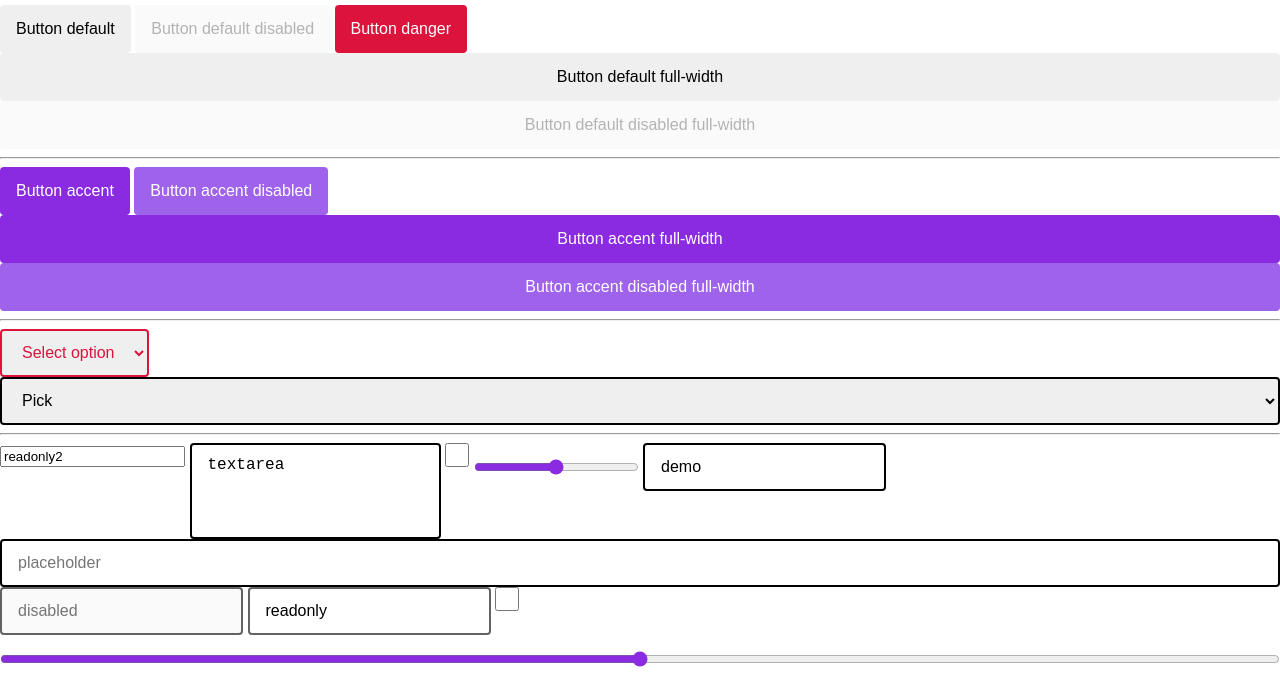
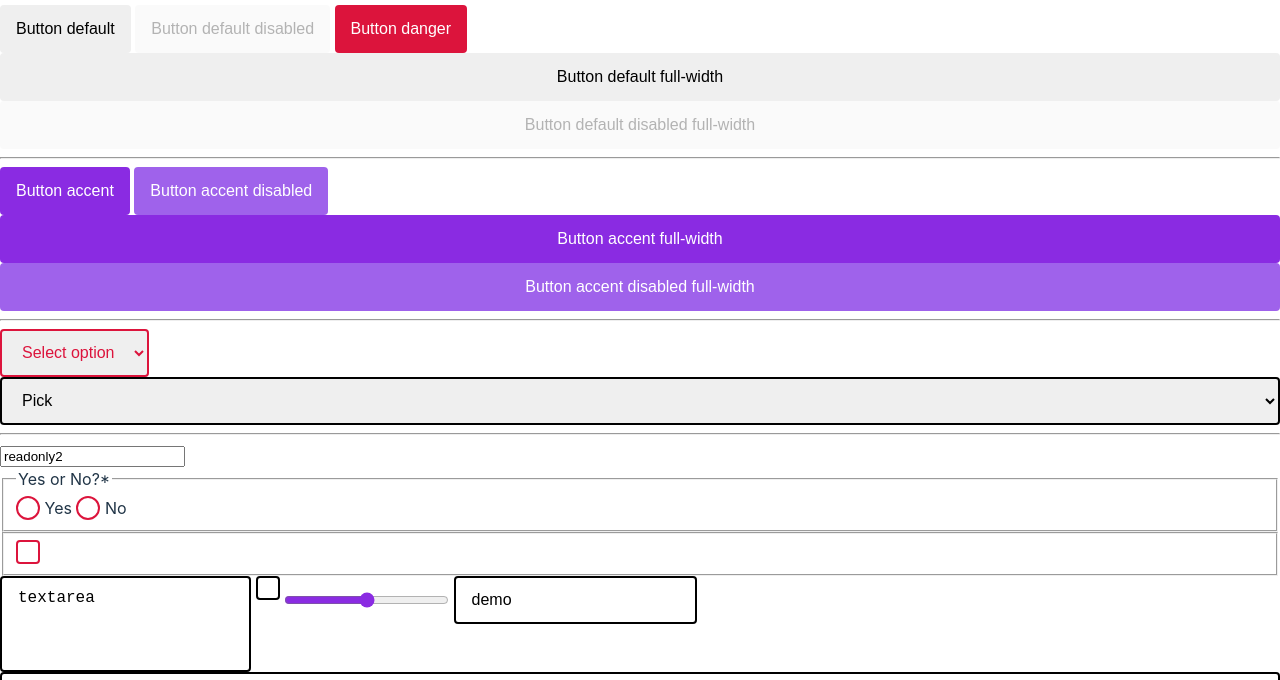
Before and after one commit to rumenpetrov/waft-design-system, a website built with Vite: page index.html in a window 1280 px wide. Shown: the part 86-766 px from the top of the page. Built offline with nearby package versions, Linux system fonts and the light colour scheme.

Commit message:
Fix invalid state on checkbox and radio fields

```diff
--- a/index.html
+++ b/index.html
@@ -108,6 +108,28 @@
 
     <form id="js-special-form">
       <input type="text" name="readonly2" readonly value="readonly2" />
+      <fieldset>
+        <legend>
+          Yes or No?<span aria-label="required">*</span>
+        </legend>
+
+        <wds-form-control-enhancer>
+          <input type="radio" required name="driver" id="r1" value="yes" />
+        </wds-form-control-enhancer>
+        <label for="r1">Yes</label>
+
+        <wds-form-control-enhancer>
+          <input type="radio" required name="driver" id="r2" value="no" />
+        </wds-form-control-enhancer>
+        <label for="r2">No</label>
+      </fieldset>
+
+      <fieldset>
+        <wds-form-control-enhancer>
+          <input type="checkbox" required />
+        </wds-form-control-enhancer>
+      </fieldset>
+
       <wds-form-control-enhancer>
         <textarea name="textarea">textarea</textarea>
       </wds-form-control-enhancer>
--- a/package.json
+++ b/package.json
@@ -4,7 +4,7 @@
   "publishConfig": {
     "access": "public"
   },
-  "version": "0.1.1",
+  "version": "0.1.2",
   "type": "module",
   "main": "dist/waft.js",
   "module": "dist/waft.js",
--- a/src/components/form-control-enhancer/form-control-enhancer.ts
+++ b/src/components/form-control-enhancer/form-control-enhancer.ts
@@ -71,8 +71,17 @@ export class WdsFormControlEnhancer extends LitElement implements WdsFormControl
       }
       ::slotted(input[type="radio"]),
       ::slotted(input[type="checkbox"]) {
+        appearance: none;
         width: 24px;
         height: 24px;
+        padding: 0;
+      }
+      ::slotted(input[type="radio"]) {
+        border-radius: 50%;
+      }
+      ::slotted(input[type="radio"]:checked),
+      ::slotted(input[type="checkbox"]:checked) {
+        box-shadow: inset 0 0 0 4px var(--_wds-form-control-enhancer--focus-color);
       }
       ::slotted(input[type="color"]) {
         padding: 4px;
```
Also changed, not shown: src/components/form-control-enhancer/form-control-enhancer.stories.ts (+12 -0 lines), CHANGELOG.md.
